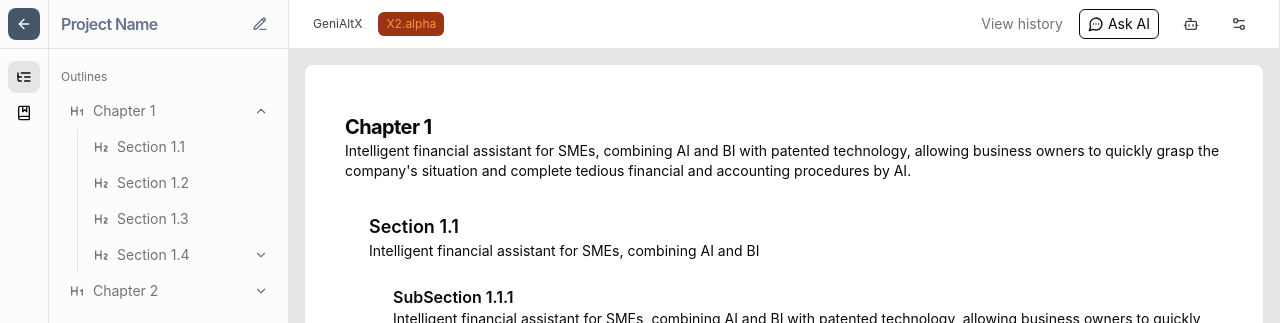
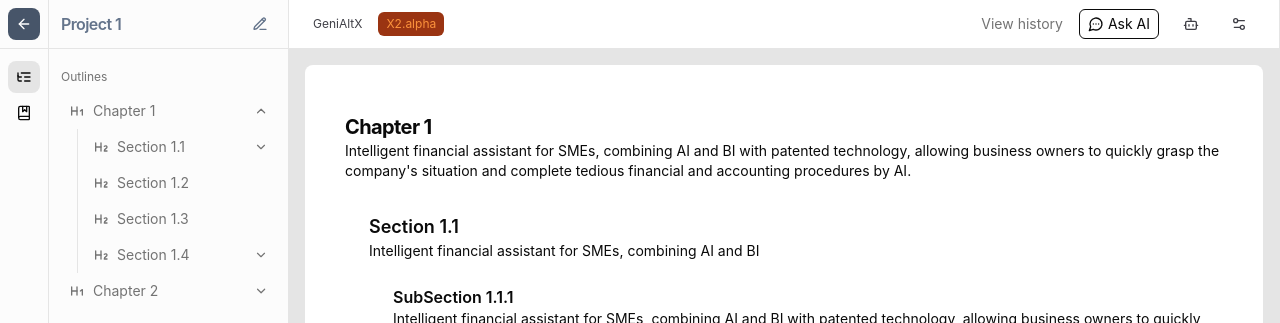
Before and after one commit to leeliPeter/x2-demo6, a Next.js app: page /project in a window 1280 px wide. Both pictures are taken after a click on the button "Chapter 1". Shown: the top 323 px of the page. Built offline with nearby package versions, Linux system fonts and the light colour scheme.

Commit message:
finish editing project

```diff
--- a/package.json
+++ b/package.json
@@ -9,6 +9,7 @@
     "lint": "next lint"
   },
   "dependencies": {
+    "@hello-pangea/dnd": "^17.0.0",
     "@radix-ui/react-accordion": "^1.2.2",
     "@radix-ui/react-alert-dialog": "^1.1.4",
     "@radix-ui/react-avatar": "^1.1.2",
--- a/src/app/project/_component/secondSidebar.tsx
+++ b/src/app/project/_component/secondSidebar.tsx
@@ -9,6 +9,7 @@ import {
   FileText,
 } from "lucide-react";
 import { useState } from "react";
+import { projectData } from "../projectData";
 import type { ReactElement } from "react";
 
 interface SecondSidebarProps {
@@ -127,38 +128,74 @@ export function ProjectSecondSidebar({
     );
   };
 
-  const renderNavItem = (item: NavItem, depth = 0): ReactElement => {
-    const hasChildren = item.children && item.children.length > 0;
-    const isExpanded = expandedItems.includes(item.id);
-
-    return (
-      <div key={item.id} className={cn("relative ", depth > 0 && "ml-6")}>
+  const renderChapters = (): ReactElement[] => {
+    return projectData.chapters.map((chapter) => (
+      <div key={chapter.title} className="relative">
         <button
-          onClick={() => toggleItem(item.id)}
+          onClick={() => toggleItem(chapter.title)}
           className="flex items-center w-full gap-2 py-2 px-2 text-sm hover:bg-muted/80 rounded-lg"
         >
           <div className="flex items-center gap-2 w-full">
-            {depth === 0 && <Heading1 className="w-4 h-4" />}
-            {depth === 1 && <Heading2 className="w-4 h-4" />}
-            <span>{item.title}</span>
+            <Heading1 className="w-4 h-4" />
+            <span>{chapter.title}</span>
           </div>
-          {hasChildren && (
+          {chapter.sections && chapter.sections.length > 0 && (
             <ChevronDown
               className={cn(
                 "h-4 w-4 transition-transform",
-                isExpanded && "transform rotate-180"
+                expandedItems.includes(chapter.title) && "transform rotate-180"
               )}
             />
           )}
         </button>
-        {hasChildren && isExpanded && (
+        {chapter.sections && expandedItems.includes(chapter.title) && (
           <div className="relative">
             <div className="absolute left-4 top-0 bottom-0 w-px bg-border" />
-            {item.children.map((child) => renderNavItem(child, depth + 1))}
+            <div className="ml-6">
+              {chapter.sections.map((section) => (
+                <div key={section.title}>
+                  <button
+                    onClick={() => toggleItem(section.title)}
+                    className="flex items-center w-full gap-2 py-2 px-2 text-sm hover:bg-muted/80 rounded-lg"
+                  >
+                    <div className="flex items-center gap-2 w-full">
+                      <Heading2 className="w-4 h-4" />
+                      <span>{section.title}</span>
+                    </div>
+                    {section.subSections && section.subSections.length > 0 && (
+                      <ChevronDown
+                        className={cn(
+                          "h-4 w-4 transition-transform",
+                          expandedItems.includes(section.title) &&
+                            "transform rotate-180"
+                        )}
+                      />
+                    )}
+                  </button>
+                  {section.subSections &&
+                    expandedItems.includes(section.title) && (
+                      <div className="relative ml-6">
+                        <div className="absolute left-4 top-0 bottom-0 w-px bg-border" />
+                        {section.subSections.map((subsection) => (
+                          <button
+                            key={subsection.title}
+                            className="flex items-center w-full gap-2 py-2 px-2 text-sm hover:bg-muted/80 rounded-lg"
+                          >
+                            <div className="flex items-center gap-2 w-full">
+                              <FileText className="w-4 h-4" />
+                              <span>{subsection.title}</span>
+                            </div>
+                          </button>
+                        ))}
+                      </div>
+                    )}
+                </div>
+              ))}
+            </div>
           </div>
         )}
       </div>
-    );
+    ));
   };
 
   const renderSourceList = () => {
@@ -191,7 +228,7 @@ export function ProjectSecondSidebar({
       <div className="py-2 px-3 border-b">
         <div className="flex items-center justify-between">
           <h2 className="font-semibold text-slate-500 text-base">
-            Project Name
+            {projectData.name}
           </h2>
           <div className="cursor-pointer hover:bg-border rounded-lg p-2">
             <PencilLine className="w-4 h-4 text-slate-500" />
@@ -202,7 +239,7 @@ export function ProjectSecondSidebar({
       {currentView === "list" ? (
         <div className="flex-1 overflow-auto p-3 text-muted-foreground">
           <p className="text-xs py-2">Outlines</p>
-          {navItems.map((item) => renderNavItem(item))}
+          {renderChapters()}
         </div>
       ) : (
         renderSourceList()
--- a/src/app/project/page.tsx
+++ b/src/app/project/page.tsx
@@ -12,6 +12,8 @@ import { Copy, MessageSquare, PenLine, GripVertical } from "lucide-react";
 import { useDispatch } from "react-redux";
 import { setPendingMessage, setIsOpen } from "@/redux/features/chatSlice";
 import type { Section, SubSection, Chapter } from "./projectData";
+import { DragDropContext, Droppable, Draggable } from "@hello-pangea/dnd";
+import type { DropResult } from "@hello-pangea/dnd";
 
 type SelectedItem = {
   type: "chapter" | "section" | "subsection";
@@ -204,11 +206,32 @@ export default function ProjectPage() {
     </Popover>
   );
 
+  const onDragEnd = (result: DropResult) => {
+    if (!result.destination) return;
+
+    const newData = JSON.parse(JSON.stringify(data));
+    const sourceChapter = newData.chapters[parseInt(result.source.droppableId)];
+    const destChapter =
+      newData.chapters[parseInt(result.destination.droppableId)];
+
+    // Remove from source
+    const [movedSection] = sourceChapter.sections.splice(
+      result.source.index,
+      1
+    );
+    // Add to destination
+    destChapter.sections.splice(result.destination.index, 0, movedSection);
+
+    setData(newData);
+    updateProjectData(newData);
+  };
+
   return (
     <div className="bg-border flex-1 h-full px-4 overflow-hidden overflow-y-auto">
+      <DragDropContext onDragEnd={onDragEnd}>
         <div className="w-full bg-background rounded-lg my-4">
           <div className="px-8 py-10 space-y-8 h-full">
-          {data.chapters.map((chapter) => (
+            {data.chapters.map((chapter, chapterIndex) => (
               <div key={chapter.title} className="space-y-4">
                 {renderItem(
                   "chapter",
@@ -220,19 +243,42 @@ export default function ProjectPage() {
                   chapter.description
                 )}
 
-              <div className="pl-6 space-y-6">
-                {chapter.sections?.map((section) => (
-                  <div key={section.title} className="space-y-2">
+                <Droppable droppableId={`${chapterIndex}`}>
+                  {(provided) => (
+                    <div
+                      ref={provided.innerRef}
+                      {...provided.droppableProps}
+                      className="pl-6 space-y-6"
+                    >
+                      {chapter.sections?.map((section, index) => (
+                        <Draggable
+                          key={section.title}
+                          draggableId={section.title}
+                          index={index}
+                        >
+                          {(provided) => (
+                            <div
+                              ref={provided.innerRef}
+                              {...provided.draggableProps}
+                              className="space-y-2"
+                            >
                               {renderItem(
                                 "section",
                                 section.title,
                                 <>
                                   <div className="group relative">
-                          <GripVertical className="h-4 w-4 absolute -left-6 top-2 text-muted-foreground opacity-0 group-hover:opacity-100 transition-opacity cursor-grab active:cursor-grabbing" />
+                                    <div
+                                      {...provided.dragHandleProps}
+                                      className="absolute -left-6 top-2"
+                                    >
+                                      <GripVertical className="h-4 w-4 text-muted-foreground opacity-0 group-hover:opacity-100 transition-opacity cursor-grab active:cursor-grabbing" />
+                                    </div>
                                     <h3 className="text-lg font-semibold">
                                       {section.title}
                                     </h3>
-                          <p className="text-sm">{section.description}</p>
+                                    <p className="text-sm">
+                                      {section.description}
+                                    </p>
                                   </div>
                                 </>,
                                 section.description
@@ -258,12 +304,18 @@ export default function ProjectPage() {
                                 ))}
                               </div>
                             </div>
+                          )}
+                        </Draggable>
                       ))}
+                      {provided.placeholder}
                     </div>
+                  )}
+                </Droppable>
               </div>
             ))}
           </div>
         </div>
+      </DragDropContext>
     </div>
   );
 }
```
Also changed, not shown: 1 other file (tests, documents, lock files or other folders). Lines whose indentation alone changed are shown as unchanged.
